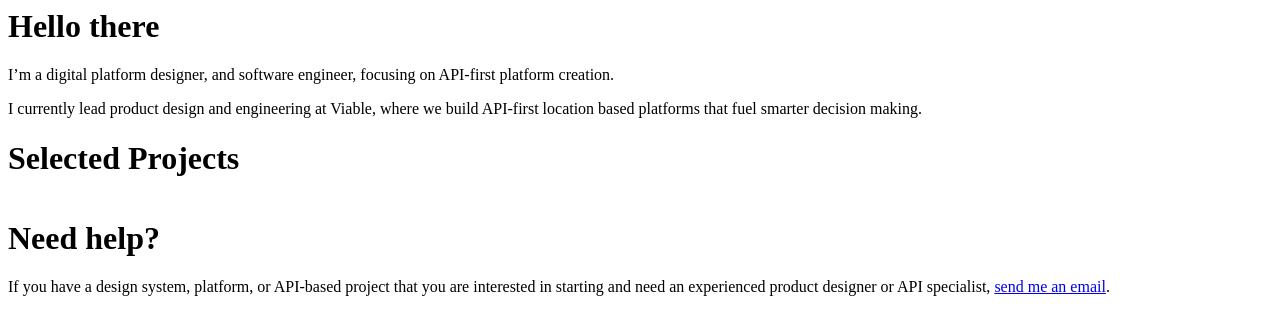
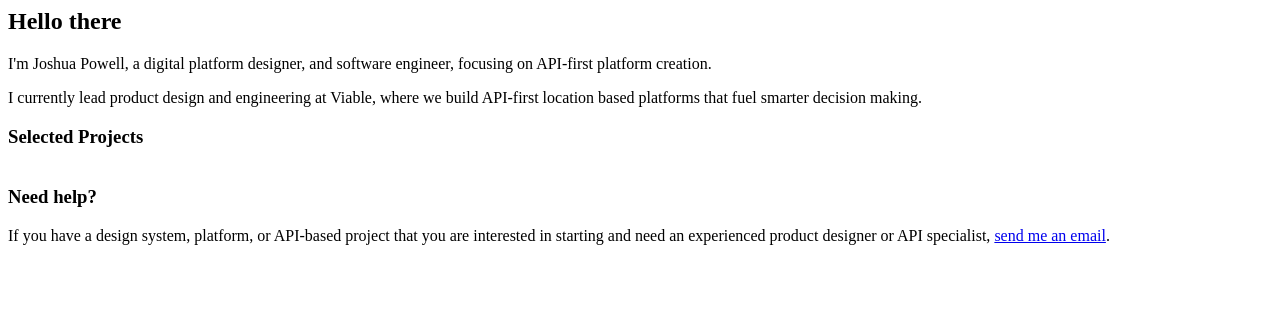
Before and after one commit to joshuapowell/www.joshuapowell.io, a Python web app: template app/modules/components/front/views/front--view.html in a window 1280 px wide. Shown: the top 335 px of the page. Run offline with Jinja, Linux system fonts and the light colour scheme; the template is opened without the code that fills it, so the values that code supplies are empty.

Commit message:
Added logo and full name to front page; Revised styles for front page;

```diff
--- a/app/modules/components/front/views/front--view.html
+++ b/app/modules/components/front/views/front--view.html
@@ -1,7 +1,9 @@
 <div data-ng-include="'/templates/headerFront--view.html'"></div>
 
-<main class="container-fluid container-enter">
+<main class="container-fluid container-enter container-front">
 
+  <article class="front">
+    <header>
       <div class="row">
         <div class="col-xs-12 col-sm-12 col-md-6 col-lg-6">
           <h1>
@@ -10,10 +12,10 @@
         </div>
       </div>
       <div class="row lead">
-    <div class="col-xs-12 col-sm-9 col-md-9 col-lg-9">
+        <div class="col-xs-12 col-sm-8 col-md-8 col-lg-8">
           <p>
-        I’m a digital platform designer, and software engineer, focusing on
-        API-first platform creation.
+            I'm Joshua Powell, a digital platform designer, and software
+            engineer, focusing on API-first platform creation.
           </p>
           <p>
             I currently lead product design and engineering at Viable, where we
@@ -21,7 +23,8 @@
           </p>
         </div>
       </div>
-
+    </header>
+    <section class="front--projects">
       <div class="row">
         <div class="col-xs-12 col-sm-12 col-md-6 col-lg-6">
           <h1>
@@ -46,8 +49,10 @@
               </div>
             </a>
           </div> -->
+          <a href="{{ project.properties.link }}">
             <img data-ng-src="{{ project.properties.image }}" alt="" title=""
                  width="100%" />
+          </a>
           <h2>
             <a href="{{ project.properties.link }}"
                class="project--title">
@@ -59,6 +64,8 @@
           </p>
         </div>
       </div>
+    </section>
+    <section class="front--cta">
       <div class="row">
         <div class="col-xs-12 col-sm-12 col-md-6 col-lg-6">
           <h1>
@@ -67,7 +74,7 @@
         </div>
       </div>
       <div class="row lead">
-    <div class="col-xs-12 col-sm-9 col-md-9 col-lg-9">
+        <div class="col-xs-12 col-sm-8 col-md-8 col-lg-8">
           <p>
             If you have a design system, platform, or API-based project that you are
             interested in starting and need an experienced product designer or API
@@ -75,6 +82,8 @@
           </p>
         </div>
       </div>
+    </section>
+  </article>
 
 </main>
 
--- a/app/modules/components/project/views/projectSingle--view.html
+++ b/app/modules/components/project/views/projectSingle--view.html
@@ -88,5 +88,4 @@
 
 </main>
 
-<div data-ng-include="'/templates/footer--view.html'"
-     class="container-fluid"></div>
+<div data-ng-include="'/templates/footer--view.html'"></div>
--- a/app/styles/_layout.scss
+++ b/app/styles/_layout.scss
@@ -28,12 +28,12 @@
 .container-fluid {
   padding-right: 2rem;
   padding-left: 2rem;
-  max-width: 1024px;
+  max-width: 90em;
   margin: 0 auto;
 }
 
 .screen-height{
-  min-height:50vh;
+  min-height: 50vh;
 }
 
 .row--item--vertical-center{
--- a/app/templates/footer--view.html
+++ b/app/templates/footer--view.html
@@ -3,7 +3,7 @@
     <div class="row">
       <div class="col-xs-12 col-sm-12 col-md-12 col-lg-12">
         <p>
-          Copyright © 1984-2018 Joshua Powell. All rights reserved.
+          Copyright © 1984-2018 Joshua Powell, Pittsburgh, PA. All rights reserved.
         </p>
       </div>
     </div>
--- a/app/templates/headerFront--view.html
+++ b/app/templates/headerFront--view.html
@@ -3,6 +3,11 @@
     <div class="row">
       <div class="col-xs-12 col-sm-12 col-md-12 col-lg-12">
         <div class="transmission">
+          <a href="/"
+             class="mark">
+            <img src="/images/logo.png" alt="" title="" width="24" height="24" />
+          </a>
+
           <div class="proverb mark">
             <div class="mannaz"></div>
             <div class="naupiz"></div>
```
Also changed, not shown: app/styles/_content.scss (+18 -0 lines), app/images/logo.png (added). Lines whose indentation alone changed are shown as unchanged.
